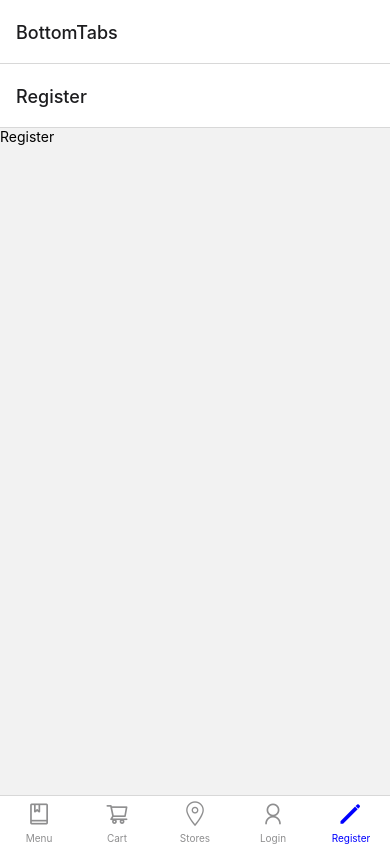
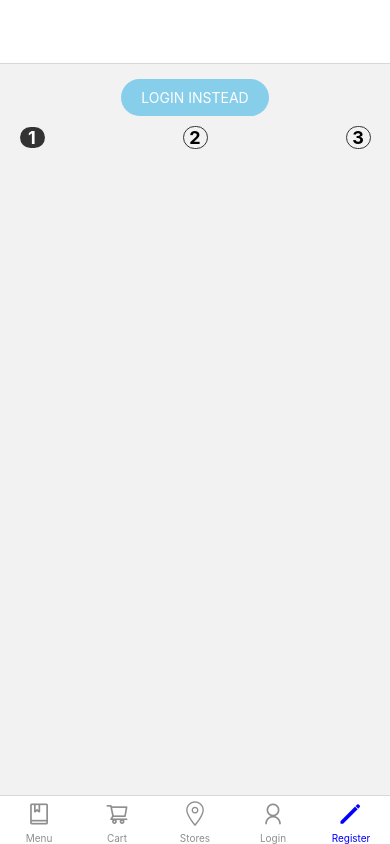
Before and after one commit to Jimmy-Nkgogo/my-pizza-app, a React Native app: screen /Register in a window 390 px wide. Built offline with nearby package versions, Linux system fonts and the light colour scheme.

Commit message:
Created the Numbers row

```diff
--- a/navigation/AppNavigator.js
+++ b/navigation/AppNavigator.js
@@ -17,7 +17,11 @@ const Stack = createStackNavigator();
 const AppNavigator = () => {
   return (
     <NavigationContainer>
-      <Stack.Navigator>
+      <Stack.Navigator
+        screenOptions={{
+          headerShown: false,
+        }}
+      >
         <Stack.Screen name="BottomTabs" component={BottomTabs} />
         <Stack.Screen
           name="SplashScreen"
@@ -36,7 +40,6 @@ const BottomTabs = () => {
     <Tab.Navigator
       screenOptions={{
         tabBarActiveTintColor: "blue",
-        // tabBarInactiveTintColor: "lightgray",
       }}
     >
       <Tab.Screen
@@ -82,6 +85,7 @@ const BottomTabs = () => {
           tabBarIcon: ({ color }) => (
             <Ionicons name="pencil-sharp" size={24} color={color} />
           ),
+          headerTitle: "",
         }}
       />
     </Tab.Navigator>
--- a/package.json
+++ b/package.json
@@ -18,6 +18,7 @@
     "expo-status-bar": "~1.6.0",
     "react": "18.2.0",
     "react-native": "0.72.6",
+    "react-native-elements": "^3.4.3",
     "react-native-pager-view": "6.2.0",
     "react-native-tab-view": "^3.5.2"
   },
--- a/screens/Register.jsx
+++ b/screens/Register.jsx
@@ -1,14 +1,79 @@
-import { StyleSheet, Text, View } from 'react-native'
-import React from 'react'
+import { StyleSheet, Text, View, TouchableOpacity } from "react-native";
+import React from "react";
 
-const Register = () => {
+const Register = ({ navigation }) => {
   return (
-    <View>
-      <Text>Register</Text>
+    <View style={styles.container}>
+      <TouchableOpacity
+        style={styles.btnLogin}
+        onPress={() => navigation.navigate("Login")}
+      >
+        <Text style={{ color: "white" }}>LOGIN INSTEAD</Text>
+      </TouchableOpacity>
+      <View style={styles.numbers}>
+        <View style={styles.activeNumber}>
+          <Text
+            style={{
+              fontWeight: "bold",
+              fontSize: 18,
+              textAlign: "center",
+              color: "white",
+            }}
+          >
+            1
+          </Text>
+        </View>
+        <View style={styles.inActiveNumber}>
+          <Text
+            style={{ fontWeight: "bold", fontSize: 18, textAlign: "center" }}
+          >
+            2
+          </Text>
+        </View>
+        <View style={styles.inActiveNumber}>
+          <Text
+            style={{ fontWeight: "bold", fontSize: 18, textAlign: "center" }}
+          >
+            3
+          </Text>
+        </View>
+      </View>
+      {/* Rest of the Screen */}
+
     </View>
-  )
-}
+  );
+};
 
-export default Register
+export default Register;
 
-const styles = StyleSheet.create({})
+const styles = StyleSheet.create({
+  container: {
+    flex: 1,
+    alignItems: "center",
+    paddingVertical: 15,
+  },
+  btnLogin: {
+    backgroundColor: "skyblue",
+    paddingVertical: 10,
+    paddingHorizontal: 20,
+    borderRadius: 30,
+  },
+  numbers: {
+    flexDirection: "row",
+    justifyContent: "space-between",
+    alignItems: "center",
+    width: "90%",
+    marginVertical: 10
+  },
+  activeNumber: {
+    backgroundColor: "#333",
+    borderRadius: 20,
+    width: 25,
+  },
+  inActiveNumber: {
+    borderColor: "#333",
+    borderRadius: 20,
+    width: 25,
+    borderWidth: 1,
+  },
+});
```
Also changed, not shown: 1 other file (tests, documents, lock files or other folders).
